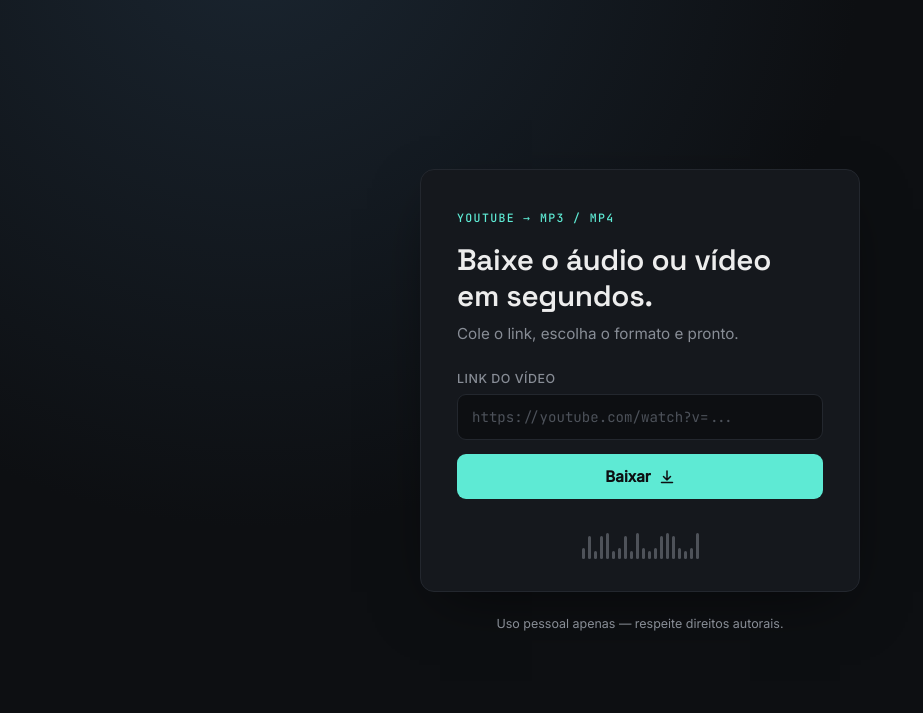
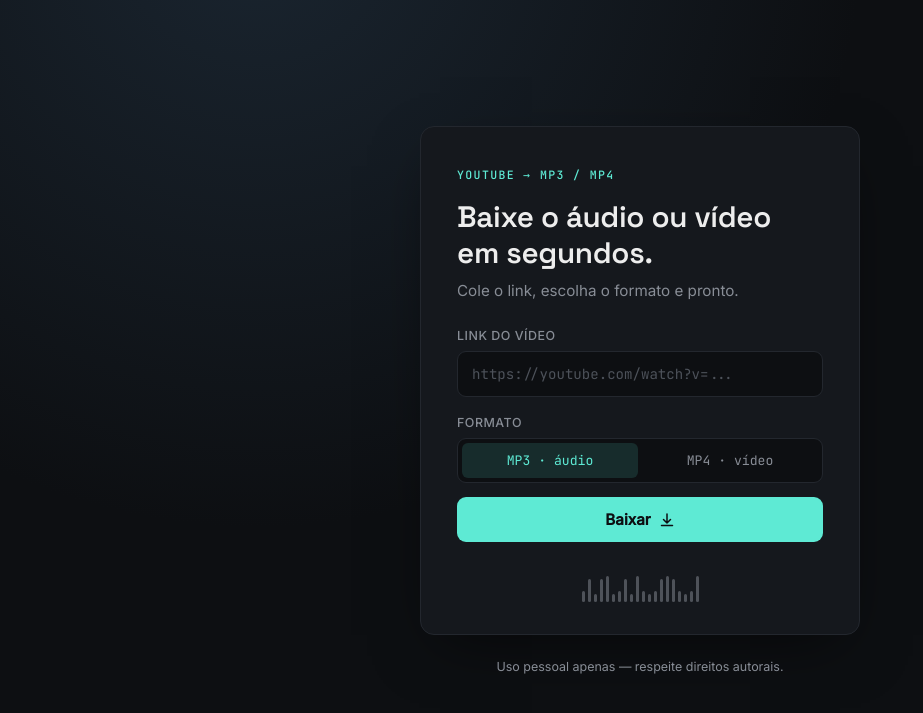
Before and after one commit to sidneysx/AppYtMp3, a Flask app: page / in a window 1280 px wide. Shown: the top 713 px of the page, without its empty margins (0-923 px from the left). Run offline with Flask 3, Linux system fonts and the light colour scheme.

Commit message:
Junta os servidores em um só com seletor MP3/MP4 e contorna bloqueio de DNS

```diff
--- a/app.py
+++ b/app.py
@@ -1,97 +1,128 @@
-from flask import Flask, render_template, request
+from flask import Flask, render_template, request, send_file
 import yt_dlp
 import os
+import uuid
+import shutil
+import dns_doh
+
+# Algumas redes bloqueiam o DNS do YouTube; usa DNS sobre HTTPS como alternativa
+dns_doh.enable()
 
 app = Flask(__name__)
 
-# Cria a pasta downloads caso ela não exista
-DOWNLOAD_DIR = os.path.join(os.getcwd(), 'downloads')
-os.makedirs(DOWNLOAD_DIR, exist_ok=True)
+BASE_DOWNLOAD_DIR = os.path.join(os.getcwd(), 'downloads')
+os.makedirs(BASE_DOWNLOAD_DIR, exist_ok=True)
+
+# Remove pastas temporárias que sobraram de execuções anteriores
+# (ex: servidor encerrado no meio de um download)
+for name in os.listdir(BASE_DOWNLOAD_DIR):
+    path = os.path.join(BASE_DOWNLOAD_DIR, name)
+    if os.path.isdir(path):
+        shutil.rmtree(path, ignore_errors=True)
+
+# Opções do yt-dlp específicas de cada formato
+FORMATS = {
+    'mp3': {
+        'format': 'bestaudio/best',
+        'postprocessors': [{
+            'key': 'FFmpegExtractAudio',
+            'preferredcodec': 'mp3',
+            'preferredquality': '192',
+        }],
+        # O client "android" evita a exigência de PO token, que causa
+        # "HTTP Error 403: Forbidden" no client "web"
+        'extractor_args': {'youtube': {'player_client': ['android']}},
+    },
+    'mp4': {
+        'format': 'bestvideo[height<=1080]+bestaudio/best[height<=1080]',
+        'merge_output_format': 'mp4',
+        'extractor_args': {'youtube': {'player_client': ['mweb']}},
+    },
+}
+
+
+def close_then_cleanup(body, folder):
+    """Repassa o arquivo e apaga a pasta assim que o envio termina ou é interrompido."""
+    try:
+        yield from body
+    finally:
+        body.close()
+        shutil.rmtree(folder, ignore_errors=True)
 
 
 @app.route('/')
 def index():
-    return render_template('index.html', message=None)
+    return render_template('index.html', message=None, selected_format='mp3')
 
 
 @app.route('/download', methods=['POST'])
 def download():
     url = request.form.get('url', '').strip()
+    fmt = request.form.get('format', 'mp3')
+    if fmt not in FORMATS:
+        fmt = 'mp3'
 
     if not url:
         return render_template(
             'index.html',
-            message="Por favor, insira uma URL válida."
+            message="Por favor, insira uma URL válida.",
+            selected_format=fmt
         )
 
+    # Pasta temporária única por requisição, evita conflito entre downloads simultâneos
+    session_id = str(uuid.uuid4())
+    session_dir = os.path.join(BASE_DOWNLOAD_DIR, session_id)
+    os.makedirs(session_dir, exist_ok=True)
+
     ydl_opts = {
-        # Melhor qualidade de áudio disponível
-        'format': 'bestaudio/best',
-
-        # Converter para MP3
-        'postprocessors': [{
-            'key': 'FFmpegExtractAudio',
-            'preferredcodec': 'mp3',
-            'preferredquality': '192',
-        }],
-
-        # Local onde será salvo
-        'outtmpl': os.path.join(
-            DOWNLOAD_DIR,
-            '%(title)s.%(ext)s'
-        ),
-
-        # Não manter o arquivo original
+        **FORMATS[fmt],
+        'outtmpl': os.path.join(session_dir, '%(title)s.%(ext)s'),
+        # Link de vídeo dentro de playlist baixa só o vídeo;
+        # link de playlist pura baixa só o primeiro item
+        'noplaylist': True,
+        'playlist_items': '1',
         'keepvideo': False,
-
-        # O yt-dlp localiza o FFmpeg automaticamente pelo PATH do sistema.
-        # Certifique-se de que o FFmpeg está instalado e adicionado ao PATH
-        # (veja instruções no README.md).
-
-        # Runtime JavaScript usado para resolver os desafios do YouTube
-        'js_runtimes': {
-            'deno': {}
-        },
-
-        # Necessário para baixar o script solver do challenge JS (n challenge).
-        # Sem isso, o yt-dlp não resolve o desafio e o download falha com
-        # "This video is not available".
+        'ffmpeg_location': r'C:\ffmpeg\bin\ffmpeg.exe',
+        # Runtime JavaScript e script solver para os desafios do YouTube
+        # (sem eles o download falha com "This video is not available")
+        'js_runtimes': {'deno': {}},
         'remote_components': ['ejs:github'],
-
-        # Força o client "android" do YouTube. Isso evita a exigência de
-        # PO token (que depende do servidor bgutil rodando em segundo
-        # plano) e resolve o erro "HTTP Error 403: Forbidden" que ocorre
-        # quando o client "web" tenta baixar sem um token válido.
-        'extractor_args': {
-            'youtube': {
-                'player_client': ['android'],
-            }
-        },
-
-        # Evita mensagens excessivas
         'quiet': False,
-
-        # Mostra progresso
         'noprogress': False,
     }
 
     try:
-        print(f"Iniciando download: {url}")
+        print(f"Iniciando download ({fmt}): {url}")
 
         with yt_dlp.YoutubeDL(ydl_opts) as ydl:
-            ydl.download([url])
+            info = ydl.extract_info(url, download=True)
+            if 'entries' in info:
+                info = info['entries'][0]
+            filename = ydl.prepare_filename(info)
+            # A conversão (mp3) ou o merge (mp4) mudam a extensão final
+            file_path = os.path.splitext(filename)[0] + '.' + fmt
 
-        message = "Download concluído com sucesso!"
+        if not os.path.exists(file_path):
+            raise FileNotFoundError("Arquivo não encontrado após o download.")
+
+        response = send_file(
+            file_path,
+            as_attachment=True,
+            download_name=os.path.basename(file_path)
+        )
+        # after_this_request não serve aqui: ele roda com o arquivo ainda
+        # aberto, e no Windows não dá pra apagar arquivo aberto
+        response.response = close_then_cleanup(response.response, session_dir)
+        return response
 
     except Exception as e:
         print(f"ERRO: {e}")
-
-        message = f"Ocorreu um erro durante o download: {str(e)}"
-
-    return render_template(
-        'index.html',
-        message=message
-    )
+        shutil.rmtree(session_dir, ignore_errors=True)
+        return render_template(
+            'index.html',
+            message=f"Ocorreu um erro durante o download: {str(e)}",
+            selected_format=fmt
+        )
 
 
 if __name__ == '__main__':
--- /dev/null
+++ b/dns_doh.py
@@ -0,0 +1,62 @@
+"""
+Alternativa de DNS sobre HTTPS (DoH).
+
+Algumas redes bloqueiam a resolução de www.youtube.com pelo DNS comum, o que
+faz o yt-dlp falhar com "[Errno 11001] getaddrinfo failed". Quando o DNS do
+sistema falha, o nome é resolvido pelo DoH da Cloudflare e fica em cache.
+"""
+import json
+import socket
+import time
+import urllib.request
+
+DOH_URL = 'https://1.1.1.1/dns-query?name={}&type=A'
+
+_system_getaddrinfo = socket.getaddrinfo
+_cache = {}  # host -> (lista de IPs, expira_em)
+
+
+def _resolve_with_doh(host):
+    cached = _cache.get(host)
+    if cached and cached[1] > time.monotonic():
+        return cached[0]
+
+    try:
+        request = urllib.request.Request(
+            DOH_URL.format(host),
+            headers={'accept': 'application/dns-json'}
+        )
+        with urllib.request.urlopen(request, timeout=10) as response:
+            # type 1 = registro A (IPv4)
+            records = [a for a in json.load(response).get('Answer', []) if a['type'] == 1]
+    except Exception as e:
+        raise socket.gaierror(socket.EAI_NONAME, f"DNS sobre HTTPS falhou para {host}: {e}")
+
+    if not records:
+        raise socket.gaierror(socket.EAI_NONAME, f"DNS sobre HTTPS não encontrou {host}")
+
+    if host not in _cache:
+        print(f"DNS bloqueado para {host}, usando DNS sobre HTTPS")
+    ips = [r['data'] for r in records]
+    _cache[host] = (ips, time.monotonic() + max(min(r['TTL'] for r in records), 60))
+    return ips
+
+
+def _getaddrinfo(host, port, family=0, type=0, proto=0, flags=0):
+    # Host que já falhou antes vai direto pro DoH, sem esperar o timeout de novo
+    if host not in _cache:
+        try:
+            return _system_getaddrinfo(host, port, family, type, proto, flags)
+        except socket.gaierror:
+            if not isinstance(host, str):
+                raise
+
+    return [
+        result
+        for ip in _resolve_with_doh(host)
+        for result in _system_getaddrinfo(ip, port, family, type, proto, flags)
+    ]
+
+
+def enable():
+    socket.getaddrinfo = _getaddrinfo
--- a/static/css/style.css
+++ b/static/css/style.css
@@ -65,8 +65,10 @@ h1 {
     margin-bottom: 28px;
 }
 
-.download-form label {
+.download-form > label,
+.format-picker legend {
     display: block;
+    padding: 0;
     font-size: 0.78rem;
     font-weight: 500;
     color: var(--text-muted);
@@ -95,6 +97,57 @@ input[type="text"]::placeholder {
 input[type="text"]:focus {
     border-color: var(--accent);
     box-shadow: 0 0 0 3px var(--accent-dim);
+}
+
+/* Seletor de formato (MP3 / MP4) */
+.format-picker {
+    border: none;
+    margin-top: 18px;
+}
+
+.format-options {
+    display: grid;
+    grid-template-columns: 1fr 1fr;
+    gap: 4px;
+    padding: 4px;
+    background: var(--bg);
+    border: 1px solid var(--surface-border);
+    border-radius: 9px;
+}
+
+.format-options label {
+    position: relative;
+    cursor: pointer;
+}
+
+/* O radio fica invisível sobre o label, mas continua focável pelo teclado */
+.format-options input {
+    position: absolute;
+    inset: 0;
+    margin: 0;
+    opacity: 0;
+    cursor: pointer;
+}
+
+.format-options span {
+    display: block;
+    padding: 9px;
+    text-align: center;
+    font-family: 'JetBrains Mono', monospace;
+    font-size: 0.82rem;
+    color: var(--text-muted);
+    border-radius: 6px;
+    transition: background 0.15s ease, color 0.15s ease;
+}
+
+.format-options input:checked + span {
+    background: var(--accent-dim);
+    color: var(--accent);
+}
+
+.format-options input:focus-visible + span {
+    outline: 2px solid var(--accent);
+    outline-offset: 2px;
 }
 
 button {
--- a/templates/index.html
+++ b/templates/index.html
@@ -28,6 +28,20 @@
                 required
             >
 
+            <fieldset class="format-picker">
+                <legend>Formato</legend>
+                <div class="format-options">
+                    <label>
+                        <input type="radio" name="format" value="mp3" {% if selected_format != 'mp4' %}checked{% endif %}>
+                        <span>MP3 · áudio</span>
+                    </label>
+                    <label>
+                        <input type="radio" name="format" value="mp4" {% if selected_format == 'mp4' %}checked{% endif %}>
+                        <span>MP4 · vídeo</span>
+                    </label>
+                </div>
+            </fieldset>
+
             <button type="submit">
                 <span>Baixar</span>
                 <svg width="16" height="16" viewBox="0 0 16 16" fill="none" xmlns="http://www.w3.org/2000/svg">
```
Also changed, not shown: appmobile.py (deleted, +0 -95 lines), install.txt (added, +12 -0 lines), README.md, 2 other files.
